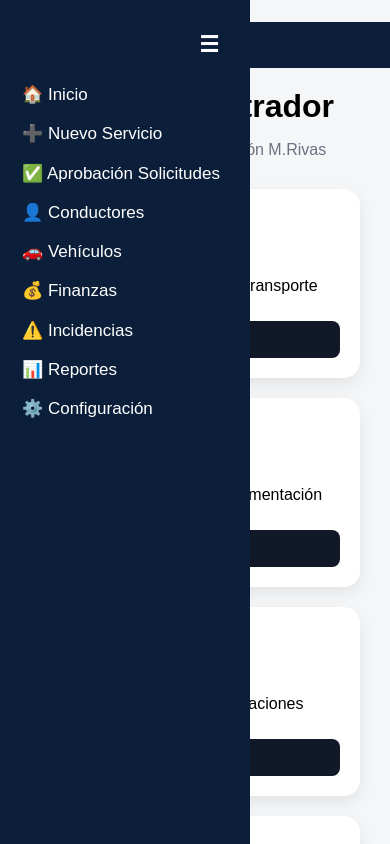
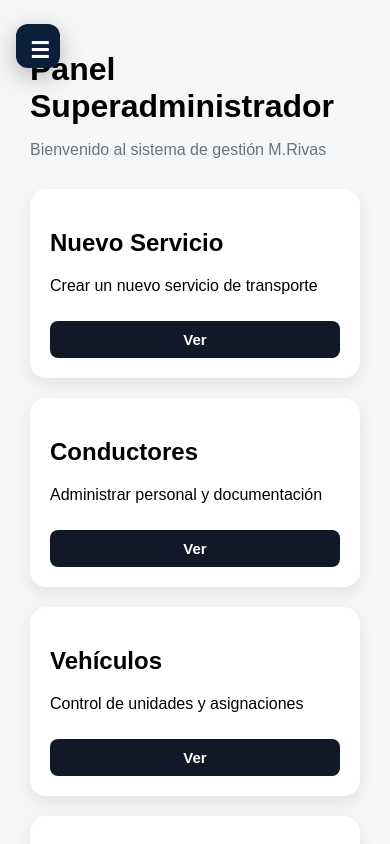
Before and after one commit to riosospinag-cloud/mrivas-app, a React (Vite) app: page /superadmin in a window 390 px wide. Shown: the top 844 px of the page. Built offline with nearby package versions, Linux system fonts and the light colour scheme; no server answers; sample sign-in values are in the browser's storage.

Commit message:
Corregir sidebar mobile

```diff
--- a/src/components/Sidebar.tsx
+++ b/src/components/Sidebar.tsx
@@ -4,6 +4,8 @@ import { useNavigate } from "react-router-dom"
 export default function Sidebar() {
   const navigate = useNavigate()
   const [open, setOpen] = useState(false)
+
+  const isMobile = window.innerWidth <= 768
 
   const goTo = (path: string) => {
     navigate(path)
@@ -12,18 +14,36 @@ export default function Sidebar() {
 
   return (
     <>
-      <button style={styles.mobileButton} onClick={() => setOpen(true)}>
-        ☰
-      </button>
+      {isMobile && !open && (
+        <button style={styles.mobileMenuButton} onClick={() => setOpen(true)}>
+          ☰
+        </button>
+      )}
 
-      {open && <div style={styles.overlay} onClick={() => setOpen(false)} />}
+      {isMobile && open && (
+        <div style={styles.overlay} onClick={() => setOpen(false)} />
+      )}
 
       <aside
         style={{
           ...styles.sidebar,
-          transform: open ? "translateX(0)" : undefined,
+          position: isMobile ? "fixed" : "sticky",
+          width: isMobile ? "78vw" : "250px",
+          maxWidth: isMobile ? "320px" : "250px",
+          minWidth: isMobile ? "0" : "250px",
+          transform: isMobile
+            ? open
+              ? "translateX(0)"
+              : "translateX(-110%)"
+            : "translateX(0)",
         }}
       >
+        {isMobile && (
+          <button style={styles.closeButton} onClick={() => setOpen(false)}>
+            ✕
+          </button>
+        )}
+
         <h2 style={styles.logo}>MRivas</h2>
 
         <ul style={styles.menu}>
@@ -57,22 +77,21 @@ export default function Sidebar() {
   )
 }
 
-const isMobile = window.innerWidth <= 768
-
 const styles: any = {
-  mobileButton: {
-    display: isMobile ? "block" : "none",
+  mobileMenuButton: {
     position: "fixed",
-    top: "14px",
-    left: "14px",
-    zIndex: 1001,
+    top: "16px",
+    left: "16px",
+    zIndex: 1200,
     background: "#0b1f3a",
-    color: "#fff",
+    color: "#ffffff",
     border: "none",
     borderRadius: "12px",
-    padding: "10px 14px",
+    width: "44px",
+    height: "44px",
     fontSize: "22px",
     cursor: "pointer",
+    boxShadow: "0 8px 24px rgba(0,0,0,0.25)",
   },
 
   overlay: {
@@ -83,25 +102,37 @@ const styles: any = {
   },
 
   sidebar: {
-    width: "250px",
-    minWidth: "250px",
+    top: 0,
+    left: 0,
     height: "100vh",
     background: "#0b1f3a",
-    color: "white",
-    padding: "22px",
+    color: "#ffffff",
+    padding: "24px",
     boxSizing: "border-box",
-    position: isMobile ? "fixed" : "sticky",
-    top: 0,
-    left: 0,
     zIndex: 1000,
-    transform: isMobile ? "translateX(-110%)" : "none",
     transition: "transform 0.25s ease",
+    overflowY: "auto",
+  },
+
+  closeButton: {
+    position: "absolute",
+    top: "14px",
+    right: "14px",
+    background: "rgba(255,255,255,0.12)",
+    color: "#ffffff",
+    border: "none",
+    borderRadius: "10px",
+    width: "36px",
+    height: "36px",
+    fontSize: "18px",
+    cursor: "pointer",
   },
 
   logo: {
-    marginTop: 0,
-    marginBottom: "30px",
+    marginTop: "18px",
+    marginBottom: "32px",
     fontSize: "28px",
+    fontWeight: "bold",
   },
 
   menu: {
@@ -111,9 +142,9 @@ const styles: any = {
   },
 
   item: {
-    marginBottom: "18px",
+    marginBottom: "20px",
     cursor: "pointer",
-    fontSize: "17px",
+    fontSize: "18px",
     lineHeight: 1.25,
   },
 }
```
